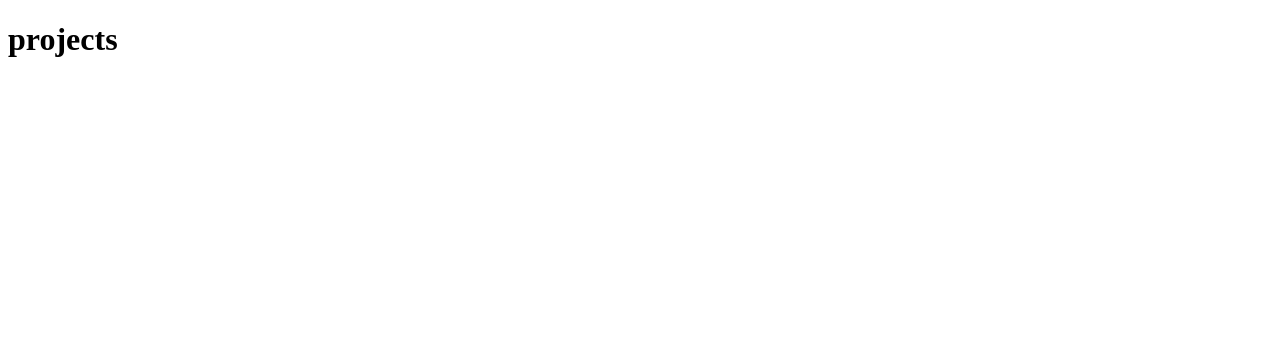
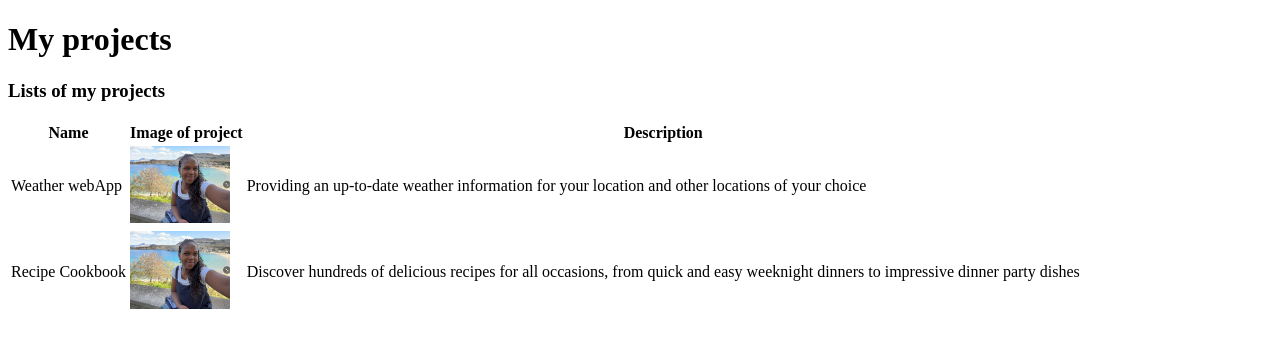
Before and after one commit to loisadea/portfolio, a plain HTML site: page pages/projects.html in a window 1280 px wide. Drawn offline with Linux system fonts and the light colour scheme.

Commit message:
Adding images and projects

```diff
--- a/pages/projects.html
+++ b/pages/projects.html
@@ -1,11 +1,41 @@
 <!DOCTYPE html>
 <html>
     <head>
-        <title> projects </title>
+        <title> My projects </title>
     </head>
     <body>
         <header>
-            <h1> projects</h1>
+            <h1> My projects </h1>
         </header>
+        <main>
+            <section>
+                <h3> Lists of my projects </h3>
+                <table>
+                    <thead>
+                     <tr>
+                    <th>Name</th>
+                      <th>Image of project</th>
+                      <th>Description</th>
+                    </tr>
+                </thead>
+                <tbody>
+                    <tr>
+                        <td>Weather webApp</td>
+                        <td> <img src="../images/IMG_3398.jpg" alt="Caption 2" width="100px">
+                        </td>
+                        <td> Providing an up-to-date weather information for your
+                            location and other locations of your choice</td>
+                      </tr>
+                      <tr>
+                        <td> Recipe Cookbook</td>
+                        <td> <img src="../images/IMG_3398.jpg" alt="Caption 2" width="100px">
+                        </td>
+                        <td> Discover hundreds of delicious recipes for all occasions,
+                            from quick and easy weeknight dinners to impressive dinner party dishes </td>
+                      </tr>
+                </tbody>
+                  </table>
+            </section>
+        </main>
     </body>
 </html>
```
Also changed, not shown: index.html (+16 -0 lines).
